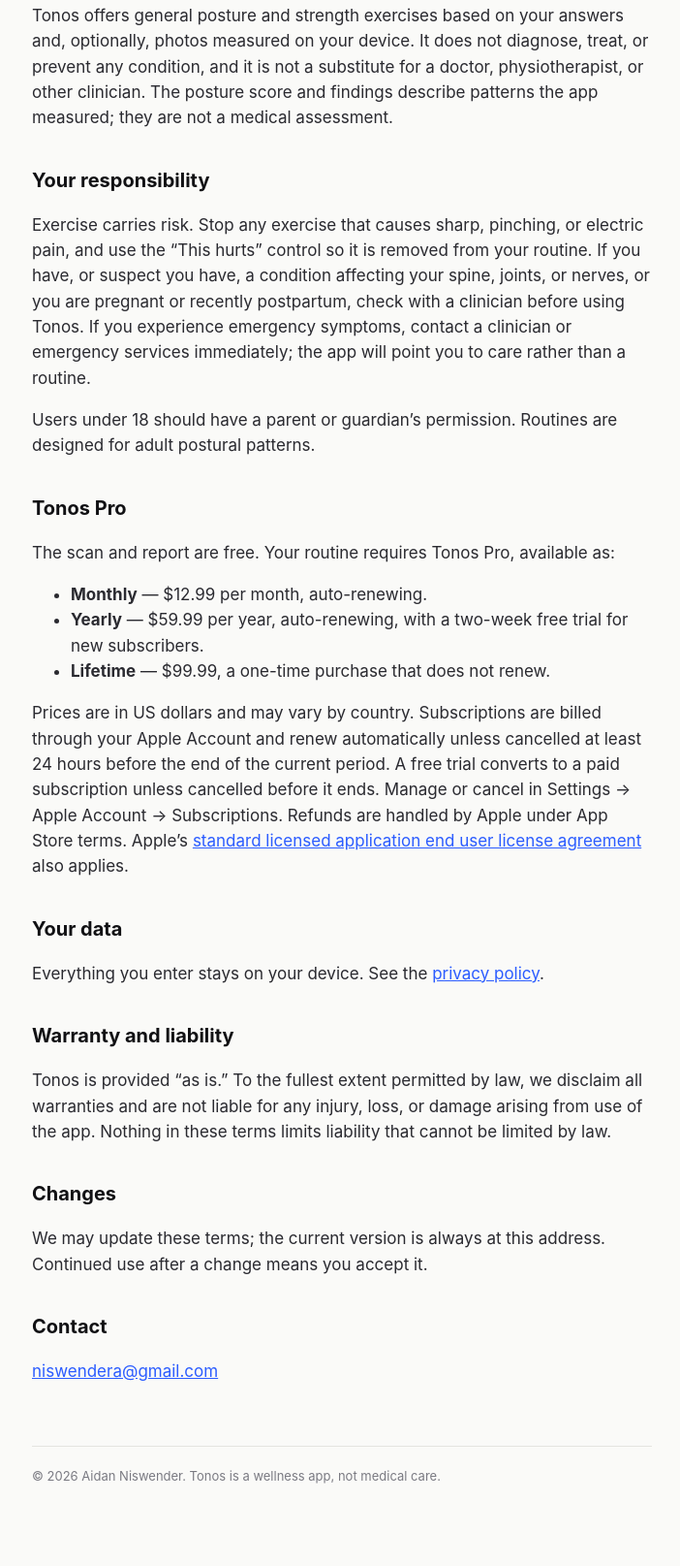
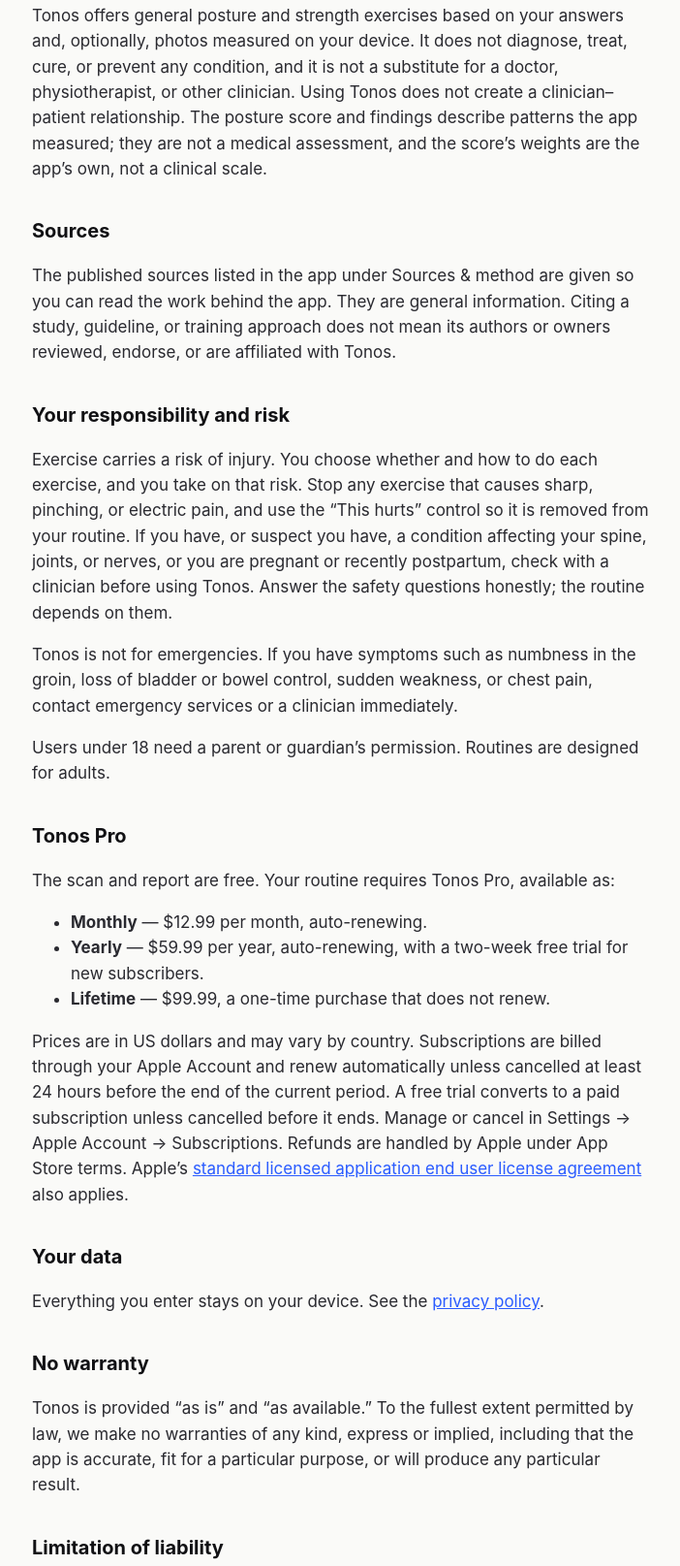
Before and after one commit to tonosposture/tonos-site, a plain HTML site: page terms.html in a window 1280 px wide. Shown: the part 404-2019 px from the top of the page at 97% size, without its empty margins (287-989 px from the left). Drawn offline with Linux system fonts and the light colour scheme.

Commit message:
Terms match the 23 November 2026 EULA
Adds sources and no-endorsement, assumption of risk, not for emergencies,
no warranty, a liability cap, indemnity, and severability.

Co-Authored-By: Claude Opus 5.5 <noreply@anthropic.com>

```diff
--- a/terms.html
+++ b/terms.html
@@ -11,16 +11,20 @@
 <main>
 <header><img src="icon.png" alt=""><a href="index.html">Tonos</a><nav><a href="privacy.html">Privacy</a><a href="terms.html">Terms</a><a href="support.html">Support</a></nav></header>
 
-<span class="tag">Terms of Use (EULA) · Effective 15 September 2026</span>
+<span class="tag">Terms of Use (EULA) · Effective 23 November 2026</span>
 <h1>Tonos is a wellness app, not medical care.</h1>
 <p>By using Tonos you agree to these terms. Tonos is published by Aidan Niswender (“we”).</p>
 
 <h2>What Tonos is</h2>
-<p>Tonos offers general posture and strength exercises based on your answers and, optionally, photos measured on your device. It does not diagnose, treat, or prevent any condition, and it is not a substitute for a doctor, physiotherapist, or other clinician. The posture score and findings describe patterns the app measured; they are not a medical assessment.</p>
+<p>Tonos offers general posture and strength exercises based on your answers and, optionally, photos measured on your device. It does not diagnose, treat, cure, or prevent any condition, and it is not a substitute for a doctor, physiotherapist, or other clinician. Using Tonos does not create a clinician–patient relationship. The posture score and findings describe patterns the app measured; they are not a medical assessment, and the score’s weights are the app’s own, not a clinical scale.</p>
 
-<h2>Your responsibility</h2>
-<p>Exercise carries risk. Stop any exercise that causes sharp, pinching, or electric pain, and use the “This hurts” control so it is removed from your routine. If you have, or suspect you have, a condition affecting your spine, joints, or nerves, or you are pregnant or recently postpartum, check with a clinician before using Tonos. If you experience emergency symptoms, contact a clinician or emergency services immediately; the app will point you to care rather than a routine.</p>
-<p>Users under 18 should have a parent or guardian’s permission. Routines are designed for adult postural patterns.</p>
+<h2>Sources</h2>
+<p>The published sources listed in the app under Sources &amp; method are given so you can read the work behind the app. They are general information. Citing a study, guideline, or training approach does not mean its authors or owners reviewed, endorse, or are affiliated with Tonos.</p>
+
+<h2>Your responsibility and risk</h2>
+<p>Exercise carries a risk of injury. You choose whether and how to do each exercise, and you take on that risk. Stop any exercise that causes sharp, pinching, or electric pain, and use the “This hurts” control so it is removed from your routine. If you have, or suspect you have, a condition affecting your spine, joints, or nerves, or you are pregnant or recently postpartum, check with a clinician before using Tonos. Answer the safety questions honestly; the routine depends on them.</p>
+<p>Tonos is not for emergencies. If you have symptoms such as numbness in the groin, loss of bladder or bowel control, sudden weakness, or chest pain, contact emergency services or a clinician immediately.</p>
+<p>Users under 18 need a parent or guardian’s permission. Routines are designed for adults.</p>
 
 <h2>Tonos Pro</h2>
 <p>The scan and report are free. Your routine requires Tonos Pro, available as:</p>
@@ -34,11 +38,17 @@
 <h2>Your data</h2>
 <p>Everything you enter stays on your device. See the <a href="privacy.html">privacy policy</a>.</p>
 
-<h2>Warranty and liability</h2>
-<p>Tonos is provided “as is.” To the fullest extent permitted by law, we disclaim all warranties and are not liable for any injury, loss, or damage arising from use of the app. Nothing in these terms limits liability that cannot be limited by law.</p>
+<h2>No warranty</h2>
+<p>Tonos is provided “as is” and “as available.” To the fullest extent permitted by law, we make no warranties of any kind, express or implied, including that the app is accurate, fit for a particular purpose, or will produce any particular result.</p>
 
-<h2>Changes</h2>
-<p>We may update these terms; the current version is always at this address. Continued use after a change means you accept it.</p>
+<h2>Limitation of liability</h2>
+<p>To the fullest extent permitted by law, we are not liable for any injury, loss, or damage arising from your use of Tonos, including indirect or consequential loss. Where liability cannot be excluded, it is limited to the amount you paid for Tonos in the twelve months before the claim. Nothing in these terms limits liability that cannot be limited by law, or your rights as a consumer under the law where you live.</p>
+
+<h2>Indemnity</h2>
+<p>You agree to cover any claim made against us by someone else that arises from your misuse of Tonos or your breach of these terms.</p>
+
+<h2>General</h2>
+<p>If any part of these terms cannot be enforced, the rest still applies. We may update these terms; the current version is always at this address. Continued use after a change means you accept it.</p>
 
 <h2>Contact</h2>
 <p><a href="mailto:niswendera@gmail.com">niswendera@gmail.com</a></p>
```
